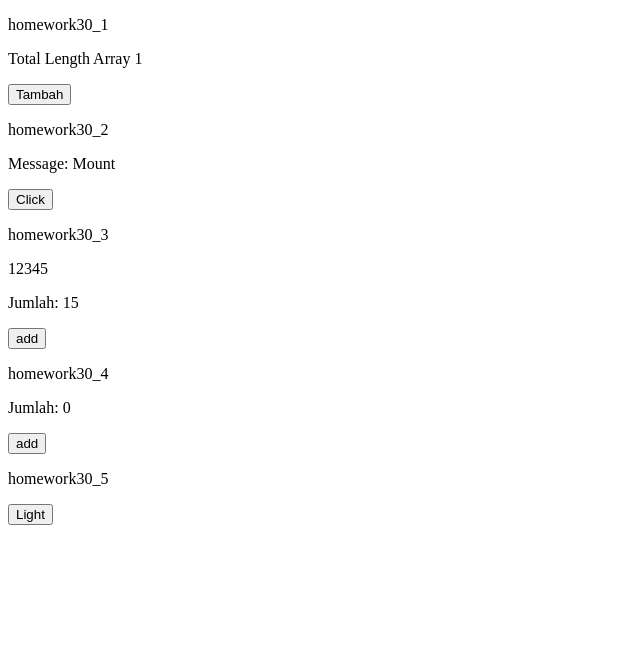
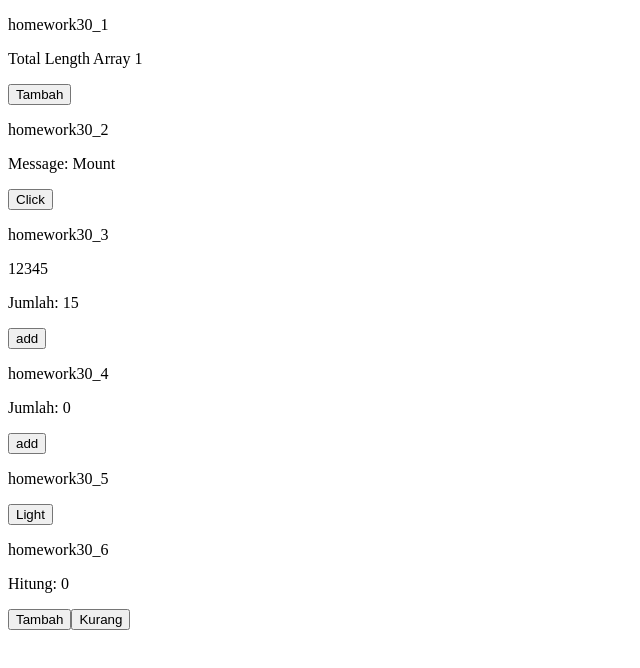
Before and after one commit to kentangkiting/Homework30, a React (Vite) app: page / in a window 1280 px wide. Shown: the top 668 px of the page, without its empty margins (0-640 px from the left). Built offline with nearby package versions, Linux system fonts and the light colour scheme.

Commit message:
homework30_6

```diff
--- /dev/null
+++ b/src/homework30_6.tsx
@@ -0,0 +1,23 @@
+import React, { useReducer } from "react";
+import ReactDOM from "react-dom/client";
+const initialState = { count: 0 };
+function reducer(state, action) {
+  switch (action.type) {
+    case "tambah":
+      return { count: state.count + 1 };
+    case "kurang":
+      return { count: state.count - 1 };
+  }
+}
+function HitungComponent() {
+  const [state, dispatch] = useReducer(reducer, initialState);
+  return (
+    <div>
+      <p>Hitung: {state.count}</p>
+      <button onClick={() => dispatch({ type: "tambah" })}>Tambah</button>
+      <button onClick={() => dispatch({ type: "kurang" })}>Kurang</button>
+    </div>
+  );
+}
+
+export default HitungComponent;
--- a/src/main.tsx
+++ b/src/main.tsx
@@ -5,6 +5,7 @@ import Contoh from "./homework30_2.tsx";
 import JumlahView from "./homework30_3.tsx";
 import JumlahMemo from "./homework30_4.tsx";
 import ContohContext from "./homework30_5.tsx";
+import HitungComponent from "./homework30_6.tsx";
 
 createRoot(document.getElementById("root")!).render(
   <StrictMode>
@@ -18,5 +19,7 @@ createRoot(document.getElementById("root")!).render(
     <JumlahMemo />
     <p>homework30_5</p>
     <ContohContext />
+    <p>homework30_6</p>
+    <HitungComponent />
   </StrictMode>
 );
```
